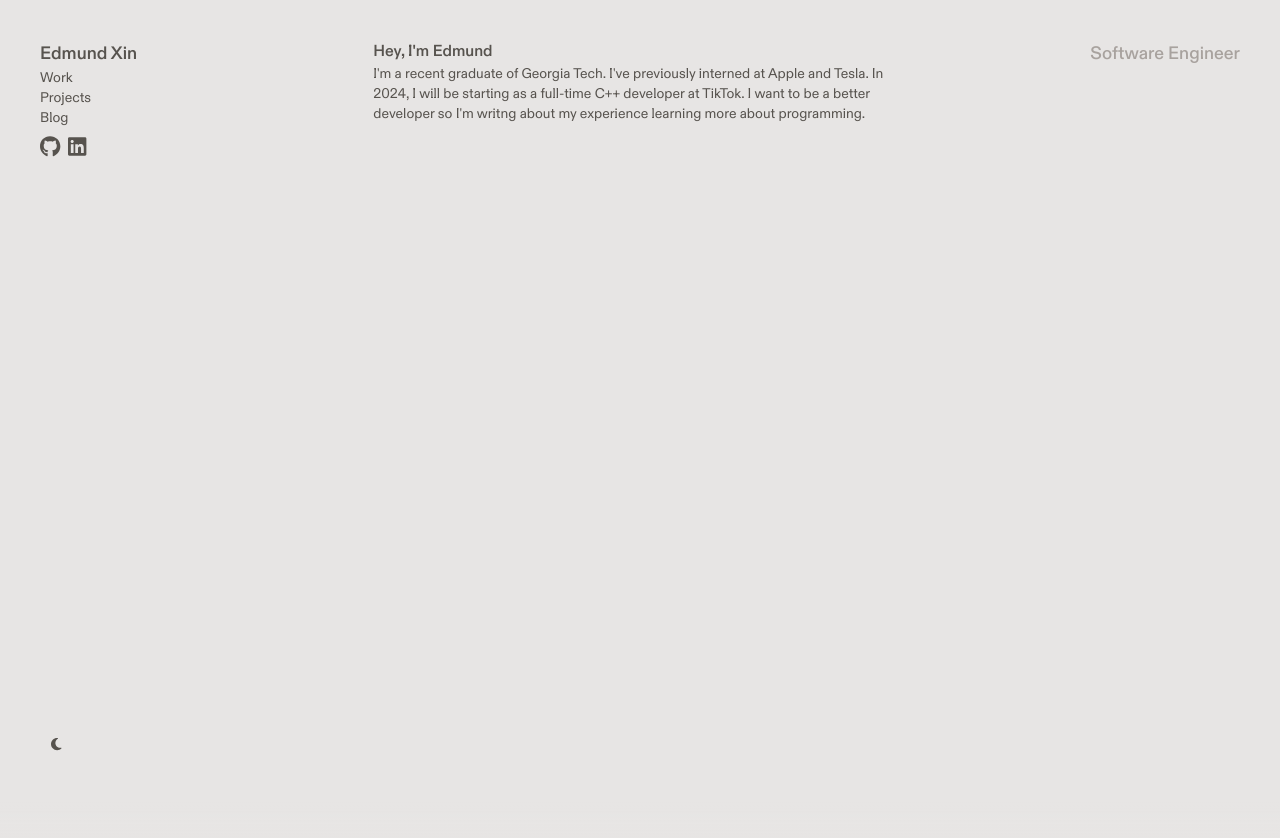
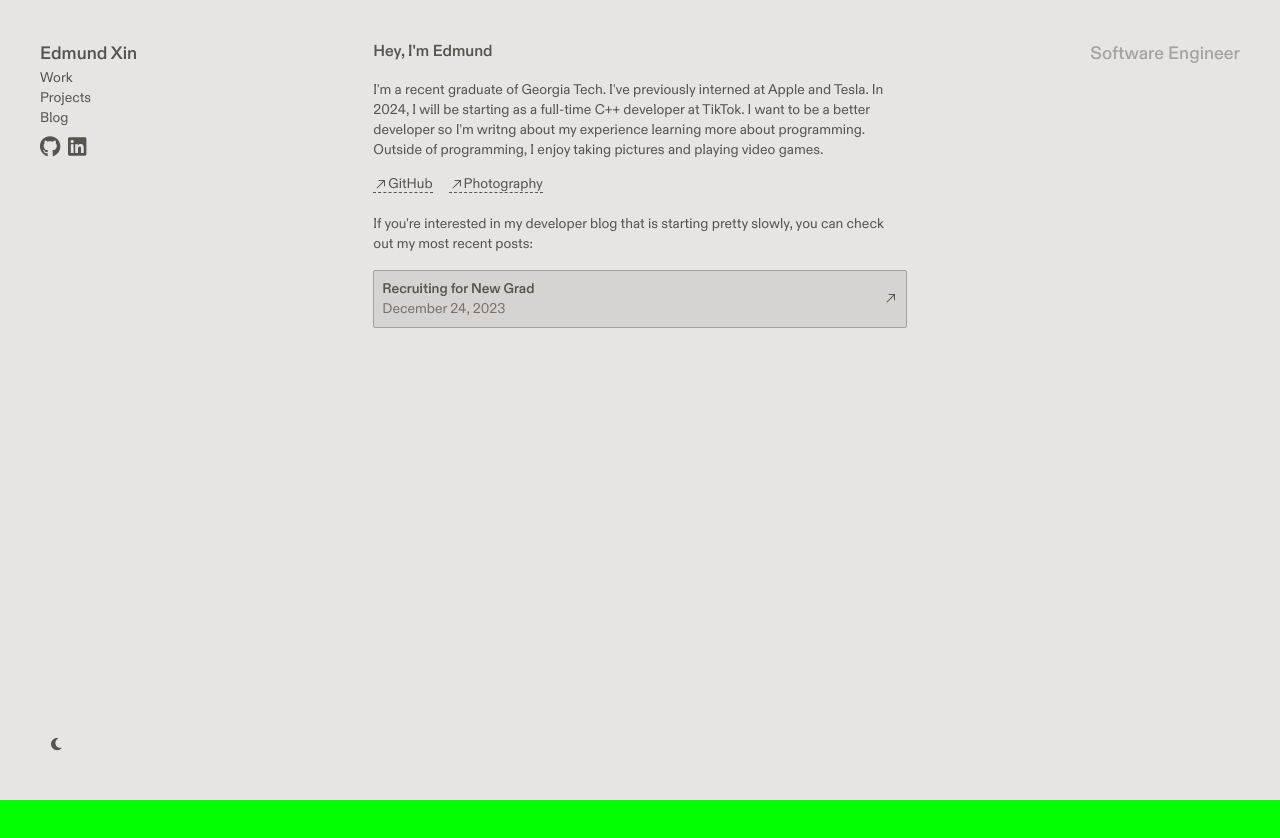
Before and after one commit to its-edmund/personal-website, a Next.js app: page / in a window 1280 px wide. After the commit the page ends 800 px from the top, so only its background shows below. Built offline with nearby package versions, Linux system fonts and the light colour scheme.

Commit message:
Update homepage links

```diff
--- a/app/blog/page.tsx
+++ b/app/blog/page.tsx
@@ -27,7 +27,7 @@ const Blog = () => {
       <div className="my-2" key={post.slug}>
         <Link href={`/posts/${post.slug}`}>
           <div className="">
-            <div className="font-medium">
+            <div className="font-medium text-base">
               {post.title}
             </div>
             <div className="text-stone-400">
--- a/app/globals.css
+++ b/app/globals.css
@@ -3,33 +3,28 @@
 @tailwind utilities;
 
 @font-face {
-  font-family: 'Diatype';
-  src: url("../public/fonts/ABCDiatypeVariable.ttf") format('truetype');
+  font-family: "Diatype";
+  src: url("../public/fonts/ABCDiatypeVariable.ttf") format("truetype");
 }
 
 /* html {
     font-family: Diatype;
   } */
 
-
 :root {
   --foreground-rgb: 0, 0, 0;
-  --background-start-rgb: 231, 229, 228;
-  --background-end-rgb: 231, 229, 228;
+  --background-rgb: 0, 255, 0;
 }
 
 @media (prefers-color-scheme: dark) {
   :root {
     --foreground-rgb: 255, 255, 255;
-    --background-start-rgb: 28, 25, 23;
-    --background-end-rgb: 28, 25, 23;
+    --background-rgb: 231, 229, 228;
   }
 }
 
 body {
   font-family: Diatype;
   color: rgb(var(--foreground-rgb));
-  background: linear-gradient(to bottom,
-      transparent,
-      rgb(var(--background-end-rgb))) rgb(var(--background-start-rgb));
+  background: rgb(var(--background-rgb));
 }
--- a/app/layout.tsx
+++ b/app/layout.tsx
@@ -27,9 +27,9 @@ export default function RootLayout({
         {/* <Noise /> */}
         <div className="transition-colors flex flex-row h-screen w-screen bg-stone-200 dark:bg-stone-900 font-diatype text-stone-600 dark:text-stone-200 text-sm">
           <Sidebar />
-          <div className="w-5/12 py-10 mx-auto">
+          <main className="w-5/12 py-10 mx-auto">
             {children}
-          </div>
+          </main>
           <AltSidebar />
         </div>
       </body>
--- a/app/page.tsx
+++ b/app/page.tsx
@@ -1,16 +1,54 @@
-import Image from "next/image";
-import Sidebar from "./_components/Sidebar";
+import { ArrowTopRightIcon } from "@radix-ui/react-icons";
+import Link from "next/link";
+
+type BlogLinkProps = {
+  title: string;
+};
+
+const BlogLink = ({ title }: BlogLinkProps) => {
+  return (
+    <Link href="/blog/">
+      <div className="rounded-sm bg-stone-300 border border-stone-400 p-2 flex flex-row items-center justify-between">
+        <div className="font-semibold">
+          Recruiting for New Grad
+          <div className="font-normal text-stone-500">December 24, 2023</div>
+        </div>
+        <ArrowTopRightIcon />
+      </div>
+    </Link>
+  );
+};
 
 export default function Home() {
   return (
-    <main className="h-screen">
-      <h1 className="text-base font-semibold">Hey, I&apos;m Edmund</h1>
+    <>
+      <h1 className="text-base font-semibold mb-4">Hey, I&apos;m Edmund</h1>
       <p>
         I&apos;m a recent graduate of Georgia Tech. I&apos;ve previously
         interned at Apple and Tesla. In 2024, I will be starting as a full-time
         C++ developer at TikTok. I want to be a better developer so I&apos;m
-        writng about my experience learning more about programming.
+        writng about my experience learning more about programming. Outside of
+        programming, I enjoy taking pictures and playing video games.
       </p>
-    </main>
+      <div className="flex flex-row gap-4 my-4">
+        <Link target="_blank" href="https://github.com/its-edmund">
+          <div className="inline-flex flex-row items-center border-b border-dashed border-b-stone-600 leading-4">
+            <ArrowTopRightIcon className="font-bold" /> GitHub
+          </div>
+        </Link>
+        <Link target="_blank" href="https://www.instagram.com/fresh_fuji/">
+          <div className="inline-flex flex-row items-center border-b border-dashed border-b-stone-600 leading-4">
+            <ArrowTopRightIcon className="font-bold" /> Photography
+          </div>
+        </Link>
+      </div>
+      <div>
+        If you&apos;re interested in my developer blog that is starting pretty
+        slowly, you can check out my most recent posts:
+      </div>
+      <div className="my-4">
+        <BlogLink title="Recruiting for New Grad" />
+      </div>
+    </>
   );
 }
--- a/package.json
+++ b/package.json
@@ -14,6 +14,7 @@
     "@fortawesome/free-regular-svg-icons": "^6.4.2",
     "@fortawesome/free-solid-svg-icons": "^6.4.2",
     "@fortawesome/react-fontawesome": "latest",
+    "@radix-ui/react-icons": "^1.3.0",
     "@types/react-icons": "^3.0.0",
     "clsx": "^2.0.0",
     "gray-matter": "^4.0.3",
```
Also changed, not shown: posts/blog-rewrite.md (deleted, +0 -6 lines), posts/part-1-graphics-engine.md (deleted, +0 -6 lines), posts/recruiting-for-new-grad.md (+1 -1 lines), 1 other file (tests, documents, lock files or other folders).
